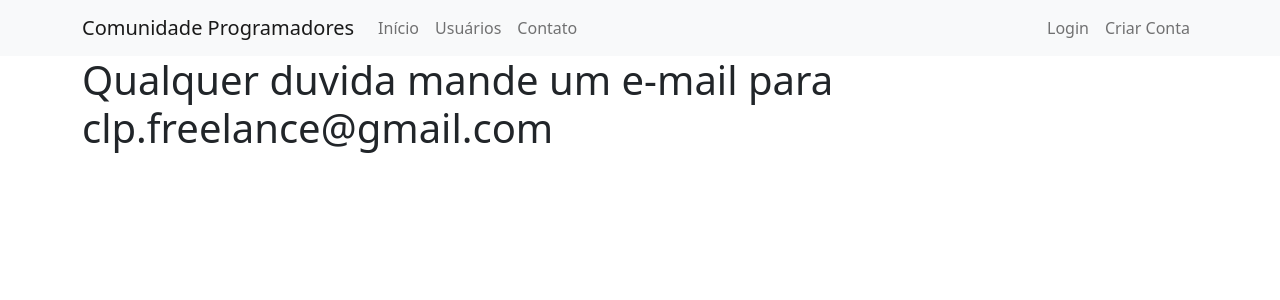
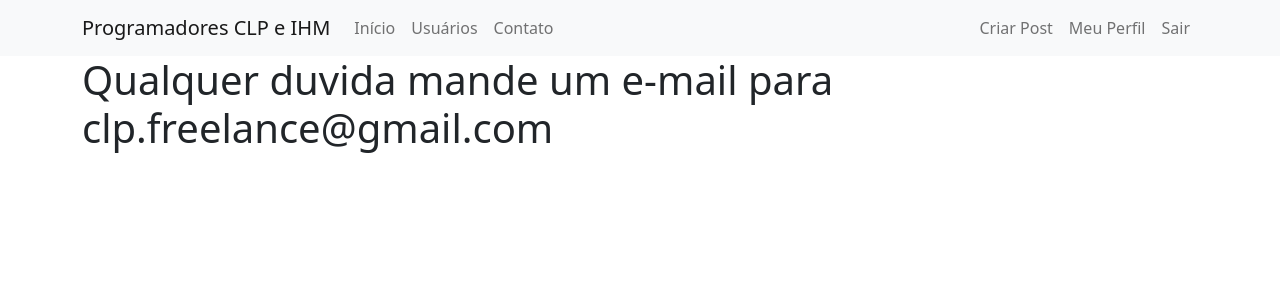
Before and after one commit to DevSantos82/RV03, a Flask app: page /contato in a window 1280 px wide. Shown: the top 300 px of the page. Run offline with Flask 3, Linux system fonts and the light colour scheme; the visitor is signed in with stand-in values (Sample User, id 1).

Commit message:
Update navbar.html

```diff
--- a/comunidadeclp/templates/navbar.html
+++ b/comunidadeclp/templates/navbar.html
@@ -1,10 +1,10 @@
 <nav class="navbar navbar-expand-lg navbar-light bg-light">
   <div class="container-fluid container">
-    <a class="navbar-brand" href="{{ url_for('home') }}">Comunidade Programadores</a>
+    <a class="navbar-brand" href="{{ url_for('home') }}">Programadores CLP e IHM </a>
     <div class="collapse navbar-collapse" id="navbarSupportedContent">
       <ul class="navbar-nav me-auto mb-2 mb-lg-0">
         <li class="nav-item">
-          <a class="nav-link" aria-current="page" href="{{ url_for('home') }}">Início</a>
+          <a class="nav-link" aria-current="page" href="{{ url_for ('home') }}" >Início</a>
         </li>
         <li class="nav-item">
           <a class="nav-link" href="{{ url_for('usuarios') }}">Usuários</a>
@@ -14,12 +14,24 @@
         </li>
       </ul>
       <ul class="d-flex navbar-nav">
+       {% if current_user.is_authenticated %}
+            <li class="nav-item">
+              <a class="nav-link" href="{{ url_for('criar_post') }}">Criar Post</a>
+            </li>
+            <li class="nav-item">
+              <a class="nav-link" href="{{ url_for('perfil') }}">Meu Perfil</a>
+            </li>
+            <li class="nav-item">
+              <a class="nav-link" href="{{ url_for('sair') }}">Sair</a>
+            </li>
+        {% else %}
           <li class="nav-item">
             <a class="nav-link" href="{{ url_for('login') }}">Login</a>
           </li>
           <li class="nav-item">
             <a class="nav-link" href="{{ url_for('login') }}">Criar Conta</a>
           </li>
+        {% endif %}
       </ul>
     </div>
   </div>
```
Lines whose indentation alone changed are shown as unchanged.
